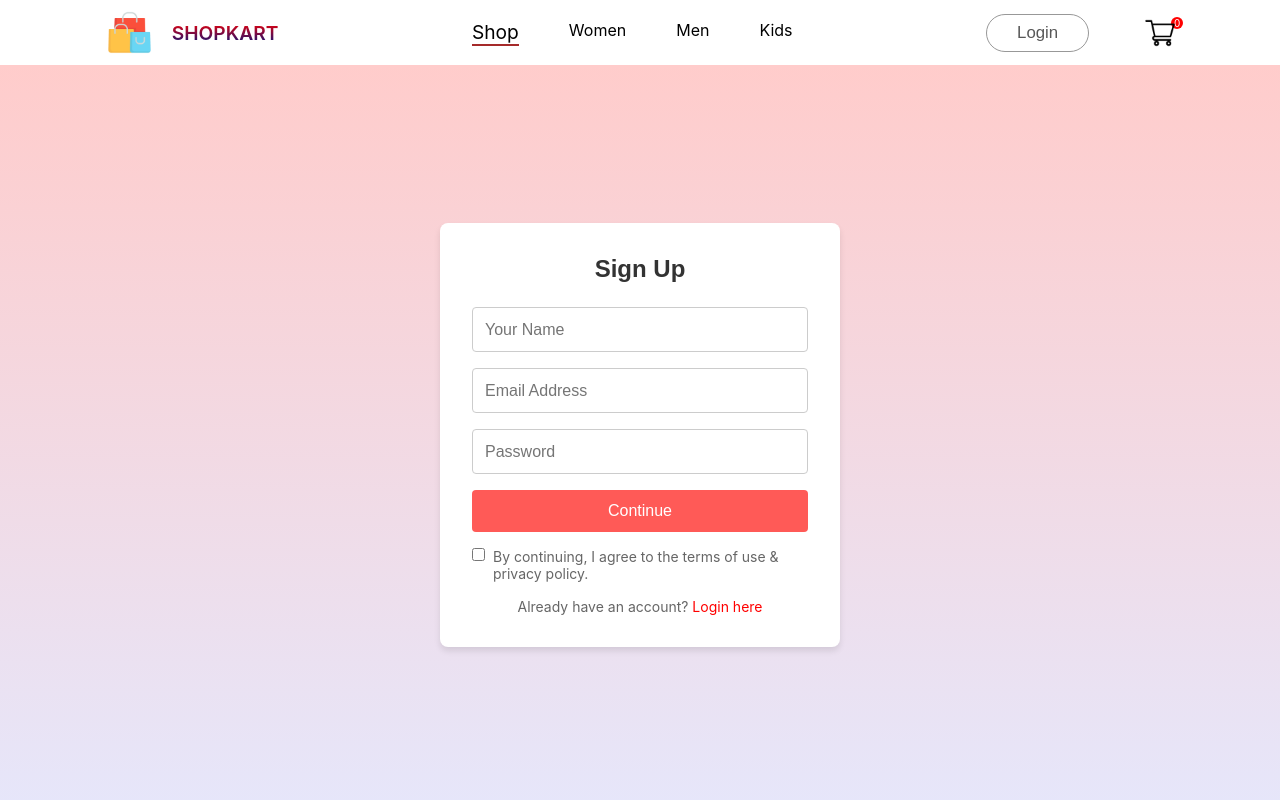
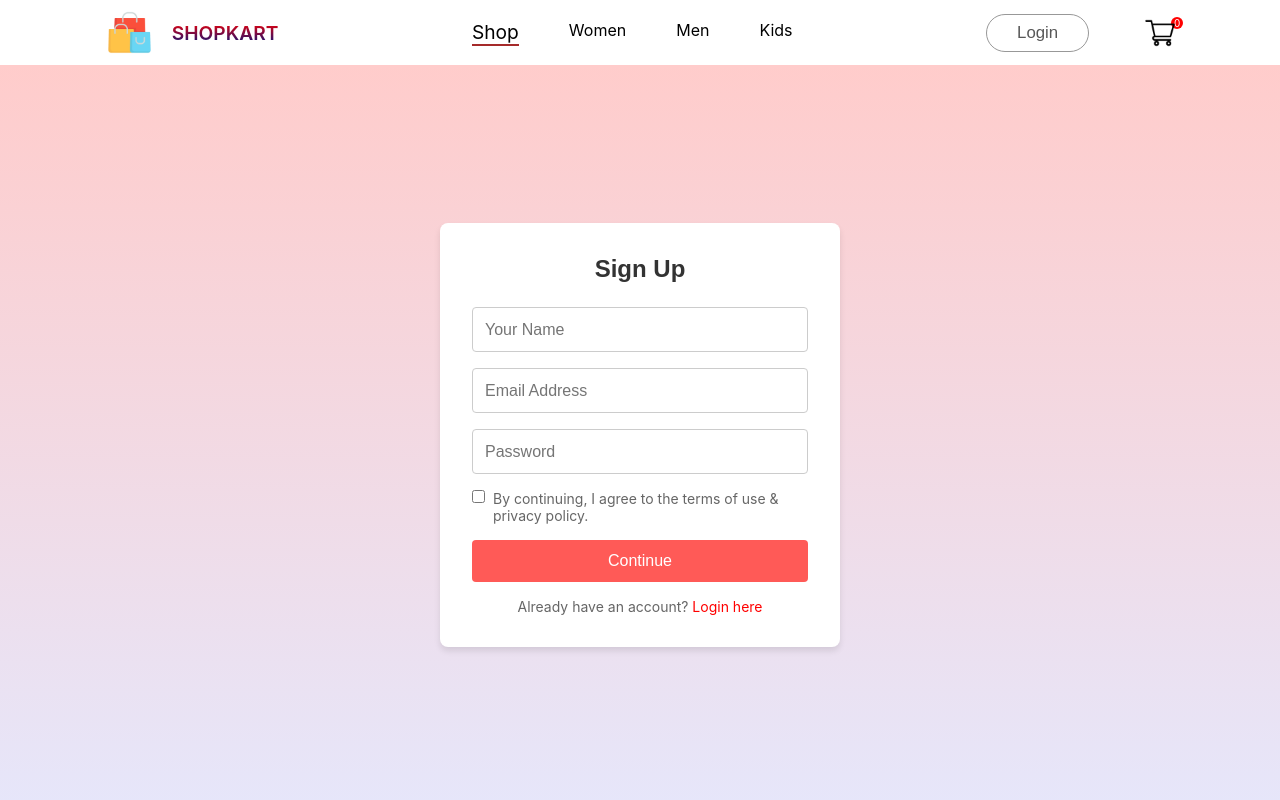
Before and after one commit to vsaidivya/Shop_kart, a React (Create React App) app: page /login in a window 1280 px wide. Shown: the top 800 px of the page. Built offline with nearby package versions, Linux system fonts and the light colour scheme.

Commit message:
Update Login.js

```diff
--- a/src/Pages/Login/Login.js
+++ b/src/Pages/Login/Login.js
@@ -1,7 +1,8 @@
 import React, { useState } from 'react';
 import './Login.css';
 
-const SignUpForm = () => {
+const AuthForm = () => {
+  const [isSignUp, setIsSignUp] = useState(true);
   const [formData, setFormData] = useState({
     name: '',
     email: '',
@@ -19,14 +20,25 @@ const SignUpForm = () => {
 
   const handleSubmit = (e) => {
     e.preventDefault();
-    console.log('Form submitted:', formData);
+    console.log(isSignUp ? 'Sign Up Form submitted:' : 'Login Form submitted:', formData);
+  };
+
+  const toggleForm = () => {
+    setIsSignUp(!isSignUp);
+    setFormData({
+      name: '',
+      email: '',
+      password: '',
+      agreeToTerms: false
+    });
   };
 
   return (
     <div className="signup-container">
       <div className="signup-form">
-        <h2>Sign Up</h2>
+        <h2>{isSignUp ? 'Sign Up' : 'Login'}</h2>
         <form onSubmit={handleSubmit}>
+          {isSignUp && (
             <input
               type="text"
               name="name"
@@ -35,6 +47,7 @@ const SignUpForm = () => {
               onChange={handleChange}
               required
             />
+          )}
           <input
             type="email"
             name="email"
@@ -51,7 +64,7 @@ const SignUpForm = () => {
             onChange={handleChange}
             required
           />
-          <button className='submit-btn' type="submit">Continue</button>
+          {isSignUp && (
             <div className="terms">
               <input
                 type="checkbox"
@@ -65,13 +78,31 @@ const SignUpForm = () => {
                 By continuing, I agree to the terms of use & privacy policy.
               </label>
             </div>
+          )}
+          <button className="submit-btn" type="submit">
+            {isSignUp ? 'Continue' : 'Login'}
+          </button>
         </form>
         <p className="login-link">
-          Already have an account? <a>Login here</a>
+          {isSignUp ? (
+            <>
+              Already have an account?{' '}
+              <a onClick={toggleForm} style={{ cursor: 'pointer', color: '#ff0000' }}>
+                Login here
+              </a>
+            </>
+          ) : (
+            <>
+              Don't have an account?{' '}
+              <a onClick={toggleForm} style={{ cursor: 'pointer', color: '#ff0000' }}>
+                Sign up here
+              </a>
+            </>
+          )}
         </p>
       </div>
     </div>
   );
 };
 
-export default SignUpForm;
+export default AuthForm;
```
Lines whose indentation alone changed are shown as unchanged.
